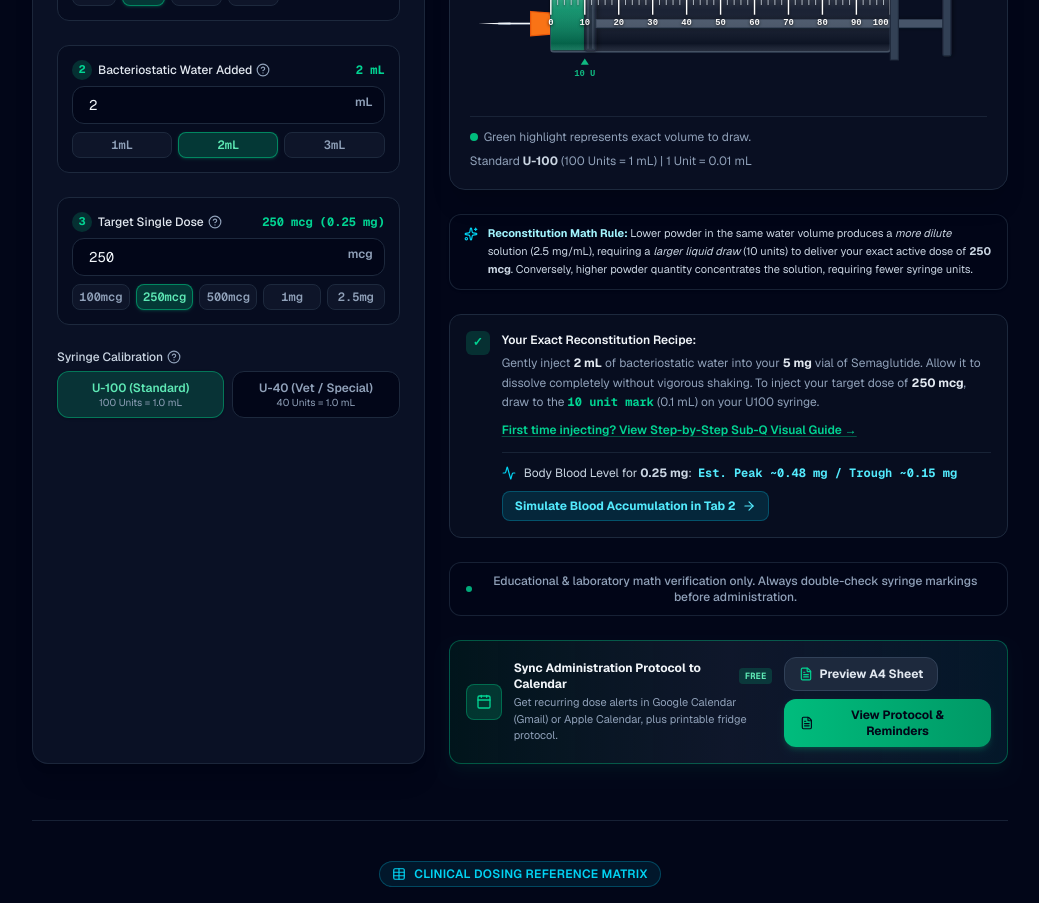
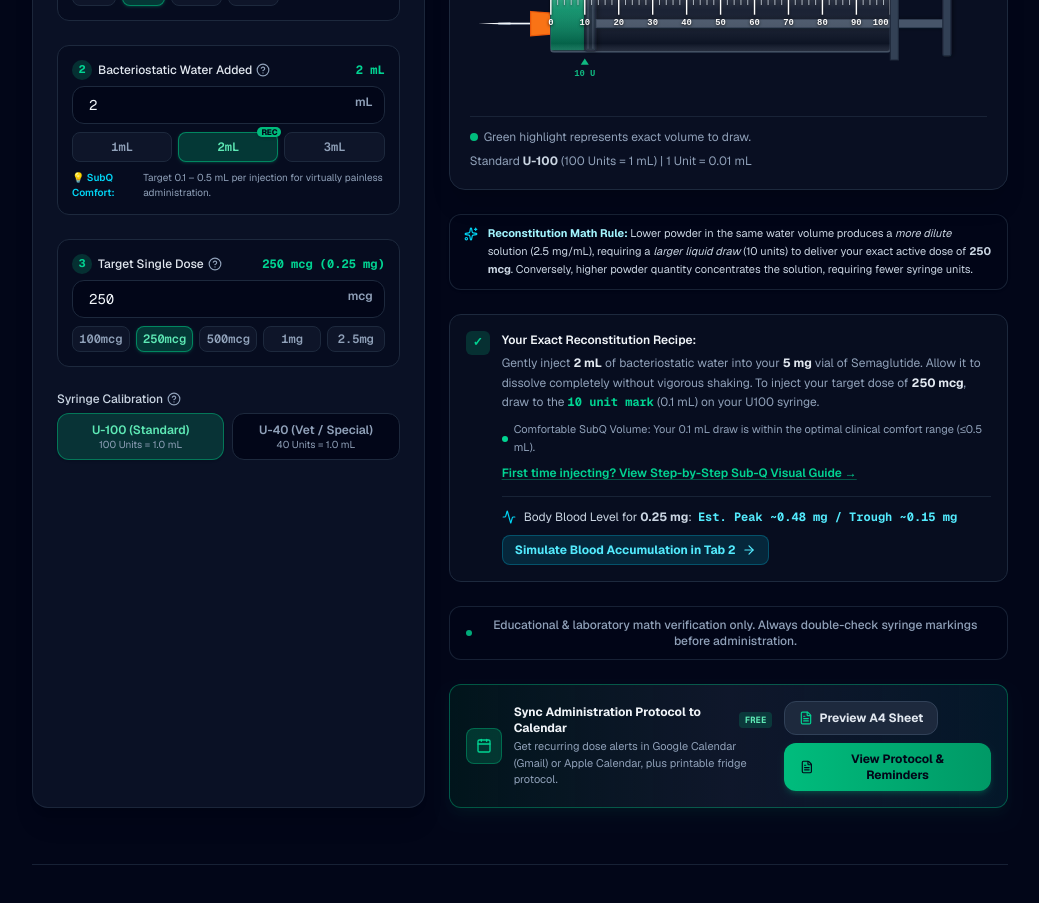
Before and after one commit to issuunnyy/pepplotter.com, a Next.js app: page / in a window 1280 px wide. Shown: the part 980-1883 px from the top of the page, without its empty margins (120-1159 px from the left). Built offline with nearby package versions, Linux system fonts and the light colour scheme.

Commit message:
feat(calculator): add clinical high-volume alert, smart water recommendations, and one-click ratio optimization

```diff
--- a/src/app/page.tsx
+++ b/src/app/page.tsx
@@ -18,7 +18,7 @@ import { SeoGuide } from '@/components/SeoGuide';
 import { SubQVisualGuide } from '@/components/SubQVisualGuide';
 import { ReconstitutionMatrix } from '@/components/ReconstitutionMatrix';
 import { FAQS } from '@/lib/faqs';
-import { COMPOUND_PRESETS, calculateReconstitution, calculatePharmacokinetics, safeCopyToClipboard } from '@/lib/calculator';
+import { COMPOUND_PRESETS, calculateReconstitution, calculatePharmacokinetics, safeCopyToClipboard, getRecommendedWaterMl } from '@/lib/calculator';
 import { BLOCK_MESSAGES } from '@/lib/messages';
 import { CompoundPreset, SyringeType, InjectionEntry } from '@/lib/types';
 import {
@@ -31,6 +31,7 @@ import {
   Trash2,
   ShieldAlert,
   ShieldCheck,
+  AlertTriangle,
   Split,
   CalendarDays,
   Pill,
@@ -289,6 +290,22 @@ export default function Home() {
   const isBlocked = reconResult.error !== null;
   const isOverflow = !isBlocked && reconResult.overCapacity;
   const canShowDoseInstruction = !isBlocked;
+
+  // --- 临床舒适度评估：皮下注射推荐单次容量 0.1 - 0.5 mL，抽取 >= 0.8 mL 或满筒属于临床非推荐高容量 ---
+  const isHighVolumeSubQ =
+    !isBlocked &&
+    !isOverflow &&
+    (reconResult.drawVolumeMl >= 0.8 || reconResult.syringeUnits >= reconResult.syringeCapacity);
+
+  // 针对当前药粉与目标剂量动态计算的黄金稀释水量（以 0.5 mL 舒适体积为基准）
+  const optimalWater = useMemo(() => {
+    return getRecommendedWaterMl(safeVialMg, safeTargetDoseMcg);
+  }, [safeVialMg, safeTargetDoseMcg]);
+
+  // 针对药瓶规格的基础推荐水量
+  const recommendedWaterByVial = useMemo(() => {
+    return getRecommendedWaterMl(safeVialMg);
+  }, [safeVialMg]);
 
   const pkResult = useMemo(() => {
     // Dynamic adaptive sampling:
@@ -840,7 +857,13 @@ const splitList: InjectionEntry[] = [];
                     {[2, 5, 10, 15].map((val) => (
                       <button
                         key={val}
-                        onClick={() => setVialMg(val)}
+                        onClick={() => {
+                          setVialMg(val);
+                          // 智能临床预设联动：当选择 2mg 药瓶时，如果当前水量为 2mL 或 3mL，自动适配推荐的 1.0mL，避免抽满筒
+                          if (val <= 2 && (waterMl === 2 || waterMl === 3 || waterMl === '')) {
+                            setWaterMl(1.0);
+                          }
+                        }}
                         className={`px-2.5 py-1 text-xs rounded-lg font-mono font-semibold transition-all ${
                           vialMg === val
                             ? 'bg-emerald-500/25 text-emerald-300 border border-emerald-500/60 shadow-sm shadow-emerald-500/20'
@@ -898,20 +921,32 @@ const splitList: InjectionEntry[] = [];
                     <span className="absolute right-3 top-2 text-xs text-slate-400 font-semibold">mL</span>
                   </div>
                   <div className="grid grid-cols-3 gap-1.5 mt-2">
-                    {[1.0, 2.0, 3.0].map((val) => (
+                    {[1.0, 2.0, 3.0].map((val) => {
+                      const isRec = val === recommendedWaterByVial;
+                      return (
                         <button
                           key={val}
                           onClick={() => setWaterMl(val)}
-                        className={`w-full py-1 text-center text-xs rounded-lg font-mono font-semibold transition-all ${
+                          className={`relative w-full py-1.5 text-center text-xs rounded-lg font-mono font-semibold transition-all ${
                             waterMl === val
                               ? 'bg-emerald-500/25 text-emerald-300 border border-emerald-500/60 shadow-sm shadow-emerald-500/20'
                               : 'bg-slate-900/90 border border-slate-800 text-slate-400 hover:text-slate-200 hover:border-slate-700'
                           }`}
                         >
-                        {val}mL
-                      </button>
-                    ))}
-                  </div>
+                          <span>{val}mL</span>
+                          {isRec && (
+                            <span className="absolute -top-1.5 -right-1 text-[8px] bg-emerald-500 text-slate-950 font-sans font-extrabold px-1 py-0.2 rounded-full uppercase tracking-tight shadow-sm">
+                              Rec
+                            </span>
+                          )}
+                        </button>
+                      );
+                    })}
+                  </div>
+                  <p className="text-[10px] text-slate-400 mt-2 flex items-center gap-1">
+                    <span className="text-cyan-400 font-semibold">💡 SubQ Comfort:</span>
+                    <span>Target 0.1 – 0.5 mL per injection for virtually painless administration.</span>
+                  </p>
                 </div>
 
                 {/* STEP 3: Desired Target Dose (mcg) */}
@@ -1057,6 +1092,42 @@ const splitList: InjectionEntry[] = [];
                           Your calculated dose requires <strong className="text-amber-200 font-mono">{reconResult.syringeUnits} Units ({reconResult.drawVolumeMl} mL)</strong>, which exceeds the single-syringe maximum capacity of a {syringeType} syringe ({reconResult.syringeCapacity} Units / 1.0 mL). <strong>Action required:</strong> Please divide the dose across <strong className="text-amber-300 underline font-semibold">{reconResult.syringesRequired} separate syringes</strong>, or reduce the amount of added BAC water to achieve a higher concentration.
                         </p>
                       )}
+                    </div>
+                  </div>
+                )}
+
+                {/* CLINICAL COMFORT ALERT: High Subcutaneous Volume (Not Recommended) */}
+                {isHighVolumeSubQ && (
+                  <div className="p-4 rounded-xl border bg-amber-950/30 border-amber-500/50 shadow-lg shadow-amber-950/30 flex items-start gap-3 transition-all">
+                    <AlertTriangle className="w-5 h-5 text-amber-400 shrink-0 mt-0.5" />
+                    <div className="text-xs leading-relaxed w-full">
+                      <div className="font-bold text-amber-300 text-sm flex items-center justify-between gap-2 mb-1">
+                        <span className="flex items-center gap-1.5">
+                          ⚠️ Clinical Practice Alert: High Injection Volume
+                        </span>
+                        <span className="text-[10px] bg-amber-500/20 text-amber-300 px-2 py-0.5 rounded-full font-mono uppercase font-semibold">
+                          {reconResult.drawVolumeMl >= 1 ? '100% Full Syringe' : `${reconResult.syringeUnits} ${syringeType} Units`}
+                        </span>
+                      </div>
+                      <p className="text-amber-200/90 leading-relaxed">
+                        Drawing <strong className="text-amber-100 font-mono">{reconResult.syringeUnits} Units ({reconResult.drawVolumeMl} mL)</strong> fills the syringe to {reconResult.drawVolumeMl >= 1 ? 'maximum capacity' : 'near maximum'}. In clinical subcutaneous administration, drawing a completely full barrel leaves <strong>zero headspace for purging micro air bubbles</strong> and frequently causes <strong>painful skin distension, localized burning, or subcutaneous nodules</strong>.
+                      </p>
+                      <div className="mt-3 pt-2.5 border-t border-amber-500/20 flex flex-wrap items-center justify-between gap-2">
+                        <div className="text-[11px] text-amber-200/90 flex items-center gap-1.5">
+                          <Sparkles className="w-3.5 h-3.5 text-cyan-400 shrink-0" />
+                          <span>
+                            Clinical Sweet Spot: Reconstitute with <strong className="text-amber-100 font-mono font-bold">{optimalWater} mL</strong> BAC water instead.
+                          </span>
+                        </div>
+                        <button
+                          type="button"
+                          onClick={() => setWaterMl(optimalWater)}
+                          className="px-3 py-1 bg-amber-500/25 hover:bg-amber-500/40 text-amber-200 hover:text-white border border-amber-500/50 rounded-lg text-xs font-semibold transition-all flex items-center gap-1.5 shadow-sm active:scale-95 cursor-pointer"
+                        >
+                          <Sparkles className="w-3 h-3 text-amber-300" />
+                          <span>Apply Recommended {optimalWater} mL</span>
+                        </button>
+                      </div>
                     </div>
                   </div>
                 )}
@@ -1166,6 +1237,21 @@ const splitList: InjectionEntry[] = [];
        {reconResult.syringeUnits} unit mark
           </strong>{' '}
           ({reconResult.drawVolumeMl} mL) on your {syringeType} syringe.
+
+          {isHighVolumeSubQ ? (
+            <div className="mt-2.5 p-2 rounded-lg bg-amber-500/15 border border-amber-500/30 text-[11px] text-amber-200 flex items-start gap-2">
+              <AlertTriangle className="w-3.5 h-3.5 text-amber-400 shrink-0 mt-0.5" />
+              <span>
+                <strong>Clinical Volume Notice:</strong> A {reconResult.drawVolumeMl} mL draw fills the syringe to the brim and may cause uncomfortable abdominal tightness. Diluting with <strong className="font-mono text-amber-100">{optimalWater} mL</strong> water instead delivers a smoother 50-unit (0.5 mL) injection.
+              </span>
+            </div>
+          ) : (
+            <div className="mt-2 text-[11px] text-slate-400 flex items-center gap-1.5">
+              <span className="w-1.5 h-1.5 rounded-full bg-emerald-400 shrink-0"></span>
+              <span>Comfortable SubQ Volume: Your {reconResult.drawVolumeMl} mL draw is within the optimal clinical comfort range (≤0.5 mL).</span>
+            </div>
+          )}
+
           <span className="block mt-2">
             <button
               type="button"
--- a/src/lib/calculator.ts
+++ b/src/lib/calculator.ts
@@ -188,6 +188,23 @@ export function calculateReconstitution(
 }
 
 /**
+ * Computes clinically recommended bacteriostatic water volume based on vial size and optional target dose.
+ * Standard subcutaneous (SubQ) comfort guidelines recommend 0.1 - 0.5 mL per injection.
+ */
+export function getRecommendedWaterMl(vialMg: number, targetDoseMcg?: number): number {
+  if (targetDoseMcg && targetDoseMcg > 0 && vialMg > 0) {
+    const targetComfortMl = 0.5; // Target comfortable 50 units (0.5 mL)
+    const targetDoseMg = targetDoseMcg / 1000;
+    const rawWater = (targetComfortMl * vialMg) / targetDoseMg;
+    const rounded = Math.round(rawWater * 2) / 2; // round to nearest 0.5 mL
+    return Math.max(0.5, Math.min(3.0, rounded));
+  }
+  if (vialMg <= 2) return 1.0;
+  if (vialMg <= 10) return 2.0;
+  return 3.0;
+}
+
+/**
  * Pharmacokinetics Subcutaneous Absorption & Elimination (Bateman Model)
  * Models first-order subcutaneous depot uptake (ka) and systemic elimination (ke):
  * C(t) = sum_{i: t_i <= t} D_i * ((e^(-ke*(t-t_i)) - e^(-ka*(t-t_i))) / peakFactor)
```
Also changed, not shown: 1 other file (tests, documents, lock files or other folders). Lines whose indentation alone changed are shown as unchanged.
